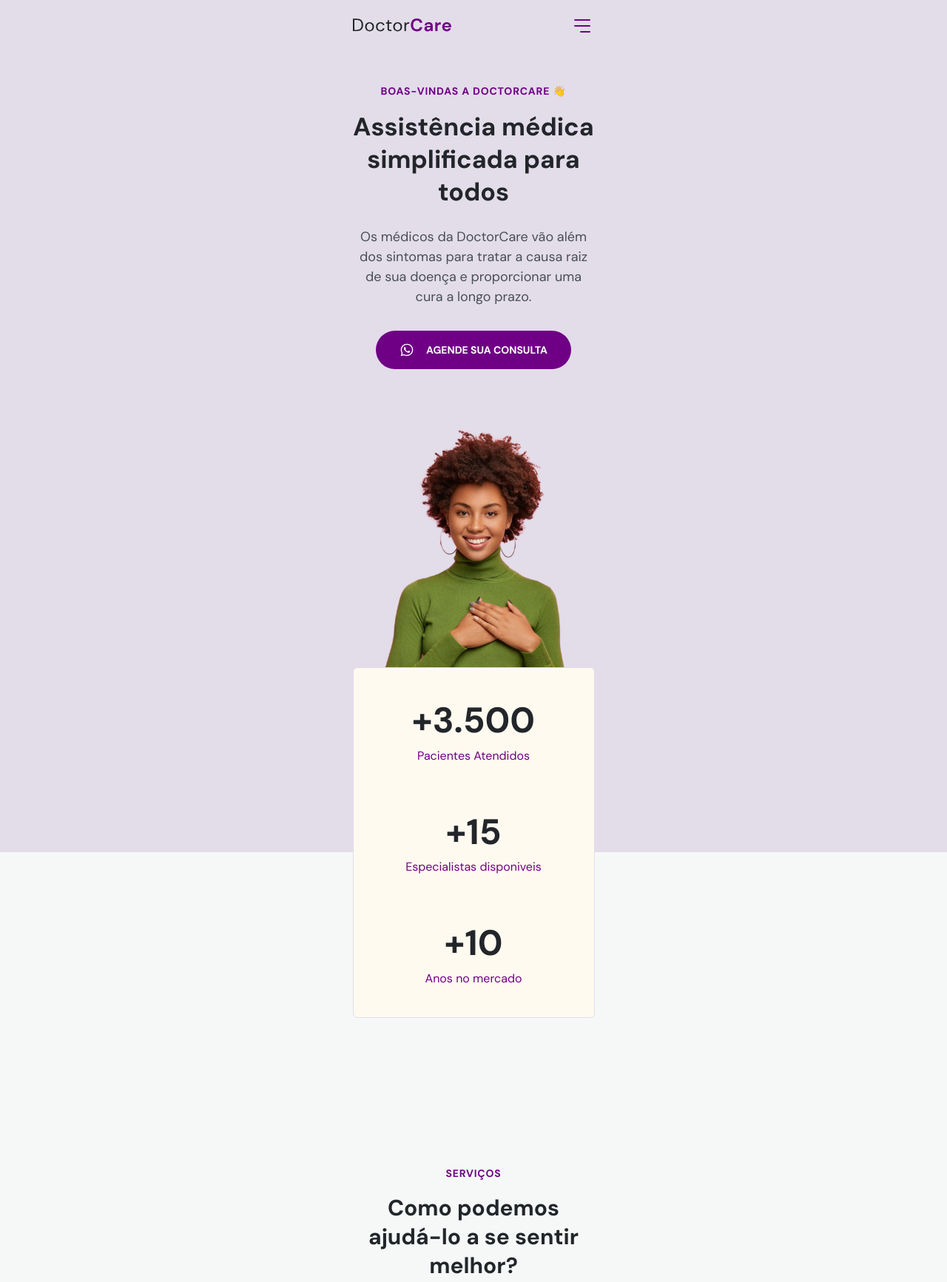
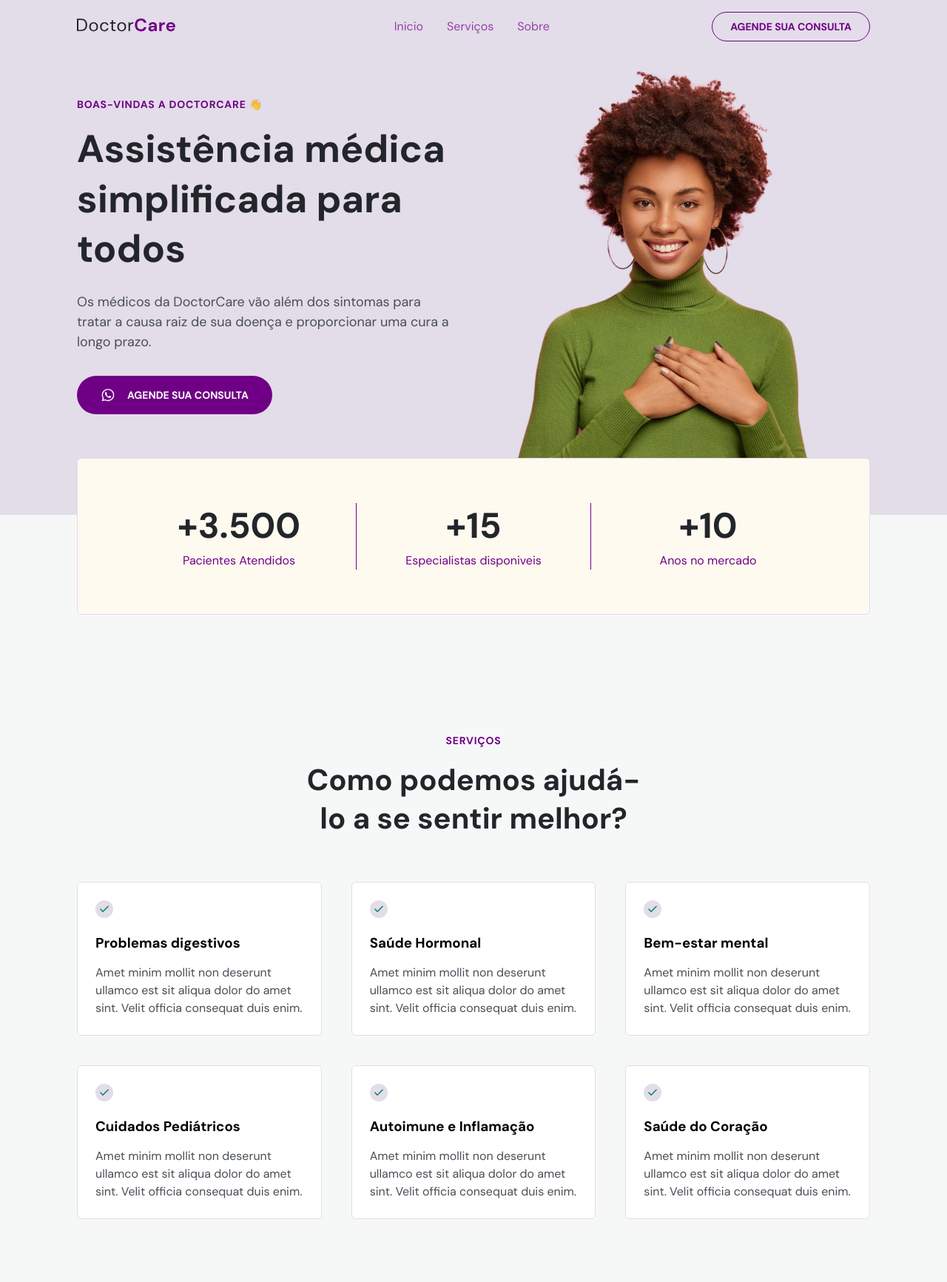
Before and after one commit to Dodspinello/doctorcare, a plain HTML site: page index.html in a window 1280 px wide. Shown: the top 1733 px of the page at 74% size. Drawn offline with nearby package versions, Linux system fonts and the light colour scheme.

Commit message:
layout desktop

```diff
--- a/index.html
+++ b/index.html
@@ -221,6 +221,7 @@
 
     <section id="home">
       <div class="wrapper">
+        <div class="col-a">
           <header>
             <h4>BOAS-VINDAS A DOCTORCARE 👋</h4>
             <h1>Assistência médica simplificada para todos</h1>
@@ -247,13 +248,15 @@
 
               AGENDE SUA CONSULTA
             </a>
+          </div>
+        </div>
 
+        <div class="col-b">
           <img
             src="./assets/mulher-negra-com-moleton-verde-com-as-duas-mao-no-peito.png"
             alt="Mulher negra vestindo moleton verde e sorrindo"
           />
         </div>
-
         <div class="stats">
           <div class="stat">
             <h3>+3.500</h3>
@@ -424,6 +427,7 @@
 
     <section id="about">
       <div class="wrapper">
+        <div class="col-a">
           <header>
             <h4>Sobre Nós</h4>
             <h2>Entenda quem somos e por que existimos</h2>
@@ -431,15 +435,19 @@
 
           <div class="content">
             <p>
-            Amet minim mollit non deserunt ullamco est sit aliqua dolor do amet
-            sint. Velit officia consequat duis enim. Amet minim mollit non
-            deserunt ullamco est sit aliqua dolor do amet sint. Velit officia
-            consequat duis enim. Amet minim mollit non deserunt ullamco est sit
-            aliqua dolor do amet sint. Velit officia consequat duis enim. Amet
-            minim mollit non deserunt ullamco est sit aliqua dolor do amet sint.
-            Velit officia consequat duis enim. Amet minim mollit non deserunt
-            ullamco est sit aliqua dolor do amet sint.
+              Amet minim mollit non deserunt ullamco est sit aliqua dolor do
+              amet sint. Velit officia consequat duis enim. Amet minim mollit
+              non deserunt ullamco est sit aliqua dolor do amet sint. Velit
+              officia consequat duis enim. Amet minim mollit non deserunt
+              ullamco est sit aliqua dolor do amet sint. Velit officia consequat
+              duis enim. Amet minim mollit non deserunt ullamco est sit aliqua
+              dolor do amet sint. Velit officia consequat duis enim. Amet minim
+              mollit non deserunt ullamco est sit aliqua dolor do amet sint.
             </p>
+          </div>
+        </div>
+
+        <div class="col-b">
           <img
             src="/assets/doutor-feliz-segurando-prancheta-com-paciente.png"
             alt="doutor feliz segurando uma prancheta com pacientes"
@@ -450,6 +458,7 @@
 
     <section id="contact">
       <div class="wrapper">
+        <div class="col-a">
           <header>
             <h2>Entre em contato com a gente!</h2>
           </header>
@@ -479,7 +488,7 @@
                     stroke-linejoin="round"
                   />
                 </svg>
-              R. Amauri Souza, 346
+                <p>R. Amauri Souza, 346</p>
               </li>
               <li>
                 <svg
@@ -507,7 +516,11 @@
                 contato@doctorcare.com
               </li>
             </ul>
-          <a class="button" href="https://wa.me/5511987654321" target="_blank">
+            <a
+              class="button"
+              href="https://wa.me/5511987654321"
+              target="_blank"
+            >
               <svg
                 width="24"
                 height="24"
@@ -522,6 +535,10 @@
               </svg>
               Agende sua consulta</a
             >
+          </div>
+        </div>
+
+        <div class="col-b">
           <img
             src="/assets/homem-negro-usando-moletom-bege-mexendo-no-celular.png"
             alt="homem negro com moletom bege mexendo no celular e sorrindo"
@@ -532,6 +549,7 @@
 
     <footer>
       <div class="wrapper">
+        <div class="col-a">
           <a class="logo" href="#home">
             <svg
               width="133"
@@ -587,6 +605,8 @@
             ©2023 DoctorCare.<br />
             Todos os direitos reservados.
           </p>
+        </div>
+        <div class="col-b">
           <ul class="social-links">
             <li>
               <a target="_blank" href="https://instagram.com/"
@@ -668,6 +688,7 @@
             </li>
           </ul>
         </div>
+      </div>
     </footer>
 
     <a id="backToTopButton" href="#home">
--- a/style.css
+++ b/style.css
@@ -13,6 +13,7 @@
 
   --brand-beige: hsl(39, 100%, 97%);
   --brand-light: hsl(calc(var(--hue) - 22), 23%, 89%);
+  --brand-light-2: hsl(calc(var(--hue) + 10), 14%, 97%);
   --brand-dark: hsl(var(--hue), 100%, 14%);
 
   --bg-light: hsl(180, 14%, 97%);
@@ -44,7 +45,7 @@ body {
 }
 
 .wrapper {
-  width: 37.5rem;
+  width: min (50rem, 100%);
   margin-inline: auto;
   padding-inline: 2.4rem;
 }
@@ -186,6 +187,11 @@ nav button {
   cursor: pointer;
 }
 
+nav.menu,
+nav.close-menu {
+  position: fixed;
+}
+
 /*======== MENU-EXPANDED =================================*/
 bodu.menu-expanded {
   overflow: hidden;
@@ -213,7 +219,6 @@ body.menu-expanded .close-menu {
 }
 
 body.menu-expanded .menu {
-  position: fixed;
   top: 0;
   left: 0;
   background: var(--primary-color);
@@ -285,13 +290,14 @@ body.menu-expanded button path {
 
 /*======== HOME =================================*/
 #home {
+  padding-block: 0;
   padding-top: calc(4.1rem + var(--nav-height));
 }
 
 #home::before {
   content: '';
   width: 100%;
-  height: calc(108rem + var(--nav-height));
+  height: calc(76% + var(--nav-height));
   background: var(--brand-light);
   display: block;
 
@@ -322,7 +328,7 @@ body.menu-expanded button path {
 }
 
 #home .stats {
-  width: 32.7rem;
+  width: 100%;
   padding-block: 4rem;
   margin-inline: auto;
 
@@ -467,3 +473,269 @@ footer .social-links {
   visibility: visible;
   transform: translateY(0);
 }
+
+/*========  RESPONSIVO =================================*/
+@media (min-width: 1024px) {
+  /*========  GERAL =================================*/
+  body {
+    overflow: auto;
+  }
+
+  .wrapper {
+    width: min(112rem, 100%);
+    display: grid;
+  }
+
+  .col-a {
+    grid-area: A;
+  }
+
+  .col-b {
+    grid-area: B;
+  }
+
+  section {
+    padding-block: 16rem;
+  }
+
+  section header h2 {
+    font-size: 4rem;
+    line-height: 5.2rem;
+  }
+
+  /* RESET */
+  nav#navegac .wrapper * {
+    margin: 0;
+    padding: 0;
+    visibility: initial;
+    display: initial;
+    opacity: initial;
+    flex-direction: initial;
+    position: initial;
+    font-size: initial;
+    font-weight: initial;
+    transform: initial;
+    color: initial;
+    background-color: initial;
+    filter: initial;
+  }
+
+  /*========  NAVIGAC =================================*/
+  nav#navegac .close-menu,
+  nav#navegac .open-menu,
+  nav#navegac .social-links {
+    display: none;
+  }
+
+  nav#navegac .menu {
+    display: flex;
+    align-items: center;
+    justify-content: space-between;
+    width: 60%;
+  }
+
+  nav#navegac .menu ul:nth-child(1) {
+    display: flex;
+    gap: 3.2rem;
+  }
+
+  nav#navegac .menu ul li a {
+    color: var(--primary-color);
+    opacity: 0.7;
+  }
+
+  nav#navegac .menu a.button {
+    display: flex;
+    justify-content: center;
+    align-items: center;
+    padding: 1rem 2.4rem;
+
+    border: 1px solid var(--primary-color);
+    border-radius: 4rem;
+
+    color: var(--primary-color);
+
+    font-size: 1.4rem;
+    font-weight: 700;
+    line-height: 1.8rem;
+    text-transform: uppercase;
+  }
+
+  nav#navegac .menu a.button:hover {
+    background-color: var(--primary-color);
+    border: none;
+    color: white;
+  }
+
+  nav#navegac.scroll .menu ul li a {
+    color: var(--brand-light-2);
+    opacity: 0.6;
+  }
+
+  nav#navegac.scroll .menu a.button {
+    border-color: white;
+    color: white;
+  }
+
+  nav#navegac .menu li a {
+    transition: opacity 0.4s;
+  }
+
+  nav#navegac .menu li a.active,
+  nav#navegac .menu li a:hover {
+    opacity: 1;
+    font-weight: 700;
+  }
+
+  nav#navegac .menu li a::after {
+    content: '';
+    width: 0;
+    height: 2px;
+    background-color: var(--primary-color);
+
+    position: relative;
+    bottom: -2rem;
+    left: -0.5rem;
+
+    display: block;
+
+    transition: width 0.2s;
+  }
+
+  nav#navegac.scroll .menu li a::after {
+    background-color: white;
+  }
+
+  nav#navegac .menu li a.active::after,
+  nav#navegac .menu li a:hover::after {
+    padding-inline: 0.8rem;
+    width: 100%;
+  }
+
+  nav#navegac.scroll .menu li a.active,
+  nav#navegac.scroll .menu li a:hover {
+    opacity: 1;
+  }
+
+  nav#navegac.scroll .menu a.button.active,
+  nav#navegac.scroll .menu a.button:hover {
+    background-color: var(--primary-color);
+    filter: brightness(1.3);
+    border: none;
+  }
+  /*======== HOME =================================*/
+  #home::before {
+    height: calc(96% - var(--nav-height));
+  }
+  #home {
+    padding-top: var(--nav-height);
+  }
+
+  #home .wrapper {
+    grid-template-columns: 50.5rem 1fr;
+    grid-template-areas:
+      'A B'
+      'C C';
+  }
+
+  #home .col-a {
+    text-align: left;
+    align-self: center;
+  }
+
+  #home h1 {
+    font-size: 5.2rem;
+  }
+
+  #home .content .p {
+    font-size: 1.8rem;
+  }
+  #home .stats {
+    grid-area: C;
+
+    flex-direction: row;
+    padding: 6rem;
+    gap: 0;
+  }
+
+  #home .stats .stat + .stat {
+    border-left: 1px solid var(--primary-color);
+  }
+
+  #home .stats .stat {
+    flex: 1;
+  }
+  #home .button {
+    margin: 0;
+  }
+
+  #home img {
+    width: 42rem;
+  }
+
+  /*======== SERVICES =================================*/
+  #services h2 {
+    width: 47rem;
+    margin-inline: auto;
+  }
+
+  #services .cards {
+    flex-direction: row;
+    flex-wrap: wrap;
+    gap: 4rem;
+  }
+
+  #services .card {
+    width: 30%;
+    flex-grow: 1;
+  }
+
+  /*======== ABOUT =================================*/
+  #about .wrapper {
+    grid-template-columns: 1fr 1fr;
+    grid-template-areas: 'B A';
+    gap: 6.7rem;
+  }
+
+  #about .col-a {
+    align-self: center;
+  }
+
+  #about .content p {
+    margin-bottom: 0;
+  }
+
+  /*======== CONTACT =================================*/
+
+  #contact .wrapper {
+    grid-template-columns: 1fr 57.5rem;
+    grid-template-areas: 'A B';
+  }
+
+  #contact h2 {
+    width: 40.4rem;
+  }
+
+  /*======== FOOTER =================================*/
+  footer {
+    padding-block: 8rem;
+  }
+
+  footer .wrapper {
+    grid-template-columns: 1fr 1fr;
+    grid-template-areas: 'A B';
+  }
+
+  footer .col-a {
+    align-self: center;
+  }
+
+  footer .col-b {
+    align-self: center;
+    justify-self: flex-end;
+  }
+
+  footer p {
+    margin-bottom: 0;
+  }
+}
```
Lines whose indentation alone changed are shown as unchanged.
